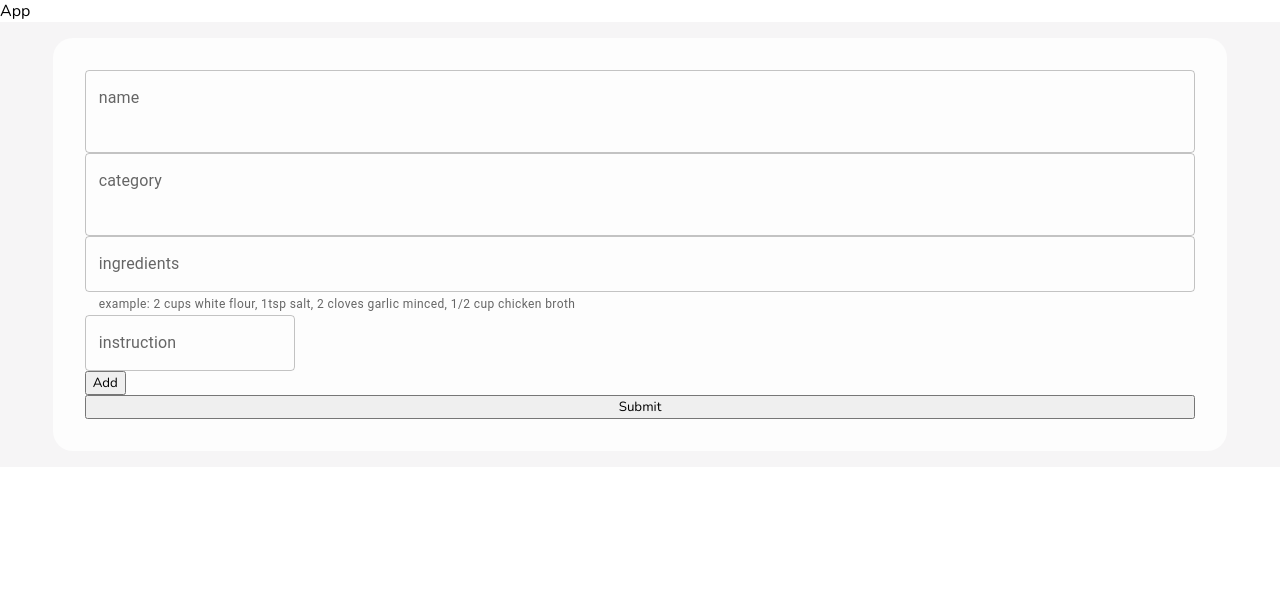
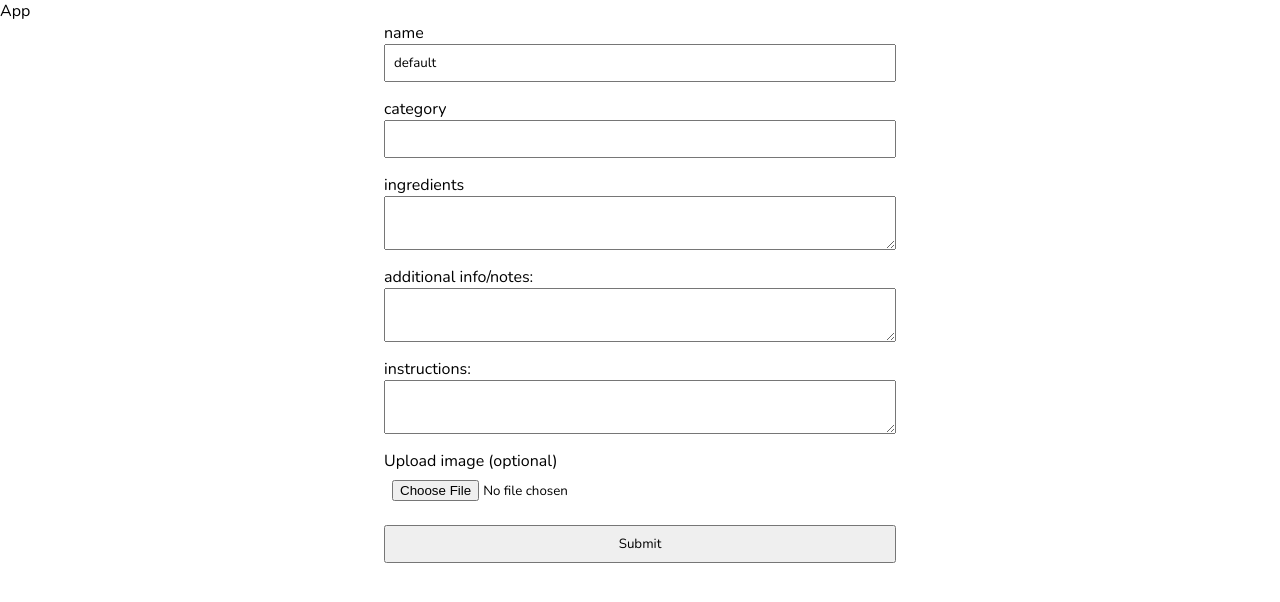
Before and after one commit to pizzapup/mazanowski-recipe-book, a React (Create React App) app: page / in a window 1280 px wide. Shown: the top 602 px of the page. Built offline with nearby package versions, Linux system fonts and the light colour scheme; a web font is replaced by a local one.

Commit message:
consolidating into textareas

```diff
--- a/src/components/CreateRecipe/CategoryInput.js
+++ b/src/components/CreateRecipe/CategoryInput.js
@@ -46,14 +46,21 @@ export default function CategoryInput({ getData }) {
         if (typeof option === "string") {
           return option;
         }
+        // Add "xxx" option created dynamically
         if (option.inputValue) {
           return option.inputValue;
         }
+        // Regular option
         return option.title;
       }}
       renderOption={(props, option) => <li {...props}>{option.title}</li>}
       freeSolo
-      renderInput={(params) => <TextField {...params} label="category" />}
+      renderInput={(params) => (
+        <div ref={params.InputProps.ref} className="input-container">
+          <label>category</label>
+          <input type="text" {...params.inputProps} />
+        </div>
+      )}
     />
   );
 }
--- a/src/components/CreateRecipe/ImageInput.js
+++ /dev/null
@@ -1,24 +0,0 @@
-import { useState } from "react";
-import Input from "../Input/Input";
-import { ref, uploadBytesResumable, getDownloadURL } from "firebase/storage";
-import { storage } from "../../firebase/firebase-config";
-
-export const defaultImgUrl =
-  "gs://recipe-book-d5784.appspot.com/files/food-img-placeholder.jpg";
-export default function ImageInput({ getData }) {
-  return (
-    <>
-      <Input
-        type="file"
-        name="image"
-        value={file}
-        accept="/image/*"
-        label="Upload image (optional)"
-        onChange={handleImageChange}
-      />
-      <button type="button" onClick={handleUpload}>
-        upload image
-      </button>
-    </>
-  );
-}
--- a/src/components/CreateRecipe/Instructions.js
+++ b/src/components/CreateRecipe/Instructions.js
@@ -1,8 +1,12 @@
-import { TextField } from "@mui/material";
+import { FormGroup, TextField } from "@mui/material";
 import { useState } from "react";
-import { parse } from "recipe-ingredient-parser-v3";
 import Input, { InputGroup } from "../Input/Input";
-
+import { FontAwesomeIcon } from "@fortawesome/react-fontawesome";
+import {
+  faTrash,
+  faCirclePlus,
+  faCircleMinus,
+} from "@fortawesome/free-solid-svg-icons";
 export const instructionSchema = {
   instruction: "",
 };
@@ -11,10 +15,9 @@ export default function Instructions({ getData }) {
   const [inputList, setInputList] = useState([{ instruction: "" }]);
 
   const handleInputChange = (e, index) => {
-    const { name, value } = e.target;
     const list = [...inputList];
     list[index] = {
-      instruction: value,
+      instruction: e.target.value,
     };
     setInputList(list);
     getData(inputList);
@@ -31,38 +34,38 @@ export default function Instructions({ getData }) {
   };
 
   return (
-    <div className="App">
+    <InputGroup legend="instructions">
       {inputList.map((x, i) => {
         return (
-          <div className="box" key={`instr-box-${i}`}>
-            <TextField
+          <div key={`instr-box-${i}`}>
+            <li style={{ display: "flex" }}>
+              <Input
                 name="instruction"
                 value={x.instruction}
                 onChange={(e) => handleInputChange(e, i)}
-              id="outlined-textarea"
-              label="instruction"
+                // label={`${i} instruction`}
+                fullWidth
                 placeholder="preheat oven to 350"
-              multiline
               />
-            <div>
               {inputList.length !== 1 && (
-                <button onClick={() => handleRemoveClick(i)}>Remove</button>
+                <button
+                  className="removeBtn"
+                  type="button"
+                  onClick={() => handleRemoveClick(i)}
+                >
+                  <FontAwesomeIcon icon={faCircleMinus} />
+                </button>
               )}
+            </li>
             {inputList.length - 1 === i && (
-                <button onClick={handleAddClick}>Add</button>
+              <button className="addBtn" type="button" onClick={handleAddClick}>
+                Add another instruction
+                <FontAwesomeIcon icon={faCirclePlus} />
+              </button>
             )}
-            </div>
           </div>
         );
       })}
-      {/* <div>{JSON.stringify(inputList)}</div> */}
-      {/* <div>
-        {inputList.map((item, idx) => (
-          <>
-            <li key={`inst-list-${idx}`}>{item.instruction}</li>
-          </>
-        ))}
-      </div> */}
-    </div>
+    </InputGroup>
   );
 }
--- a/src/components/CreateRecipe/NewRecipeForm.css
+++ b/src/components/CreateRecipe/NewRecipeForm.css
@@ -55,41 +55,27 @@
   --colors-e03: #ee5b2c;
   --colors-e04: #f6eee7;
 }
-.form-container {
-  background-color: var(--colors-grey00);
-  display: flex;
-  justify-content: center;
-  align-items: center;
-  padding: 1rem;
-}
+
+/* box-shadows {
+  box-shadow: rgba(99, 99, 99, 0.2) 0px 2px 8px 0px;
+  box-shadow: rgba(0, 0, 0, 0.25) 0px 25px 50px -12px;
+  box-shadow: rgba(3, 102, 214, 0.3) 0px 0px 0px 3px;
+} */
+
 form {
-  padding: 2rem;
-  width: 89%;
-  background-color: rgba(255, 255, 255, 0.8);
-  border-radius: 20px;
+  width: 100%;
+  max-width: 32rem; /* Or whatever width you prefer */
+  margin: auto;
   display: flex;
   flex-direction: column;
+  gap: 1rem;
 }
-form > * {
-  flex: 1;
-}
-input {
-  background-color: #fafafa;
+input,
+textarea,
+button {
+  padding: 0.5rem;
 }
 .input-container {
   display: flex;
   flex-direction: column;
-  width: 90%;
-  border: 1px solid hsl(0, 0%, 90%);
-  padding: 1rem;
-  border-radius: 5px;
 }
-.ingredients-fieldset {
-  border: 1px solid hsl(0, 0%, 90%);
-  padding: 1rem;
-  border-radius: 5px;
-}
-.ingredients-fieldset .input-container {
-  border-color: transparent;
-  flex-direction: row;
-}
--- a/src/components/CreateRecipe/NewRecipeForm.js
+++ b/src/components/CreateRecipe/NewRecipeForm.js
@@ -1,39 +1,45 @@
-import { useState } from "react";
+import { useEffect, useState } from "react";
 import Instructions, { instructionSchema } from "./Instructions";
-import ImageInput, { defaultImgUrl } from "./ImageInput";
 import { writeData } from "../../firebase/dbHelpers";
-import ZestIngredients, { ingredientSchema, sendAxios } from "./ZestfulApi";
 import "./NewRecipeForm.css";
 import axios from "axios";
+import {
+  getDownloadURL,
+  ref,
+  uploadBytes,
+  uploadBytesResumable,
+} from "firebase/storage";
+import { storage } from "../../firebase/firebase-config";
+import Input, { TextArea } from "../Input/Input";
+import CategoryInput from "./CategoryInput";
 import { TextField } from "@mui/material";
-import CategoryInput from "./CategoryInput";
 
 const uids = "default";
+const defaultImgUrl =
+  "gs://recipe-book-d5784.appspot.com/files/food-img-placeholder.jpg";
 
 export default function NewRecipeForm() {
   const initialValues = {
-    name: "",
-    category: "",
+    name: "default",
+    category: "uncategorized",
     image: defaultImgUrl,
     ingredients: [],
-    instructions: instructionSchema,
+    instructions: "",
+    notes: "",
   };
   const [ings, setIngs] = useState("");
-  const [file, setFile] = useState("");
+  const [imgFile, setImgFile] = useState(null);
+  const [imgUrl, setImgUrl] = useState(null);
   const [values, setValues] = useState(initialValues);
-
   const handleInputChange = (e) => {
     const { name, value } = e.target;
     setValues({ ...values, [name]: value });
   };
-  function handleImageChange(e) {
-    setFile(e.target.files[0]);
-  }
   const getInstructions = (instr) => {
     setValues({ ...values, instructions: instr });
   };
-  const getImage = (url) => {
-    setValues({ ...values, image: url });
+  const getCategory = (cat) => {
+    setValues({ ...values, category: cat });
   };
   const ingParse = () => {
     const options = {
@@ -56,64 +62,74 @@ export default function NewRecipeForm() {
         console.error(error);
       });
   };
-  function handleUpload({ file }) {
-    const storageRef = ref(storage, `/recipe-imgs/${file.name}`);
-    const uploadTask = uploadBytesResumable(storageRef, file);
+
+  const handleUpload = (e) => {
+    const imgName =
+      values.name !== "default"
+        ? `/recipe-img/${values.name}-image`
+        : `/recipe-imgs/${imgFile.name}`;
+    const storageRef = ref(storage, imgName);
+    const uploadTask = uploadBytesResumable(storageRef, imgFile);
     uploadTask.on(
       "state_changed",
       (snapshot) => {},
-      (err) => console.log(err),
+      (error) => {
+        alert(error);
+      },
       () => {
-        getDownloadURL(uploadTask.snapshot.ref).then((url) => {
-          console.log(url);
-          setValues({ ...values, image: url });
+        getDownloadURL(uploadTask.snapshot.ref).then((downloadURL) => {
+          setImgUrl(downloadURL);
+          setValues({ ...values, image: imgUrl });
         });
-        !file &&
-          setValues({
-            ...values,
-            image:
-              "gs://recipe-book-d5784.appspot.com/files/food-img-placeholder.jpg",
-          });
       }
     );
-  }
+  };
+
   const handleSubmit = (e) => {
     e.preventDefault();
-    console.log(values);
+    handleUpload();
     ingParse();
     writeData(values, ["posts", `user-posts/${uids}`]);
   };
   return (
     <div className="form-container">
       <form onSubmit={handleSubmit}>
-        <TextField
-          id="outlined-basic"
+        <Input
           value={values.name}
           name="name"
           label="name"
           onChange={handleInputChange}
-          variant="outlined"
         />
-        <TextField
-          id="outlined-basic"
-          value={values.category}
-          name="category"
-          label="category"
-          onChange={handleInputChange}
-          variant="outlined"
-        />
-        <TextField
+        <CategoryInput getData={getCategory} />
+        <TextArea
           onChange={(e) => setIngs(e.target.value)}
           value={ings}
           name="ingredients"
-          id="outlined-textarea"
           label="ingredients"
           placeholder="3/4 cup diced tomato"
           helperText="example: 2 cups white flour, 1tsp salt, 2 cloves garlic minced, 1/2 cup chicken broth"
           multiline
         />
-        <Instructions getData={getInstructions} />
-
+        <TextArea
+          value={values.notes}
+          name="notes"
+          label="additional info/notes:"
+          onChange={handleInputChange}
+        />
+        <TextArea
+          value={values.instructions}
+          name="instructions"
+          label="instructions:"
+          onChange={handleInputChange}
+        />
+        <Input
+          type="file"
+          name="image"
+          accept="/image/*"
+          label="Upload image (optional)"
+          onChange={(e) => setImgFile(e.target.files[0])}
+          className="file-upload"
+        />
         <button type="submit">Submit</button>
       </form>
     </div>
--- a/src/components/Input/Input.css
+++ b/src/components/Input/Input.css
@@ -1,10 +1,10 @@
-input {
+/* input {
   min-width: 50px;
   min-height: 50px;
-  width: 80%;
+
   border: 2px solid transparent;
   outline: 2px solid transparent;
 }
 :root {
   --accent-color: #6200ee;
-}
+} */
--- a/src/components/Input/Input.js
+++ b/src/components/Input/Input.js
@@ -29,3 +29,25 @@ export function InputGroup({ legend, children, className }) {
     </fieldset>
   );
 }
+export function TextArea({
+  type,
+  name,
+  value,
+  onChange,
+  label,
+  className,
+  accept,
+}) {
+  return (
+    <div className={`input-container ${className}`}>
+      <label>{label}</label>
+      <textarea
+        type={type}
+        name={name}
+        value={value}
+        onChange={onChange}
+        accept={accept}
+      />
+    </div>
+  );
+}
```
Also changed, not shown: package.json (+7 -1 lines), 1 other file (tests, documents, lock files or other folders). Lines whose indentation alone changed are shown as unchanged.
